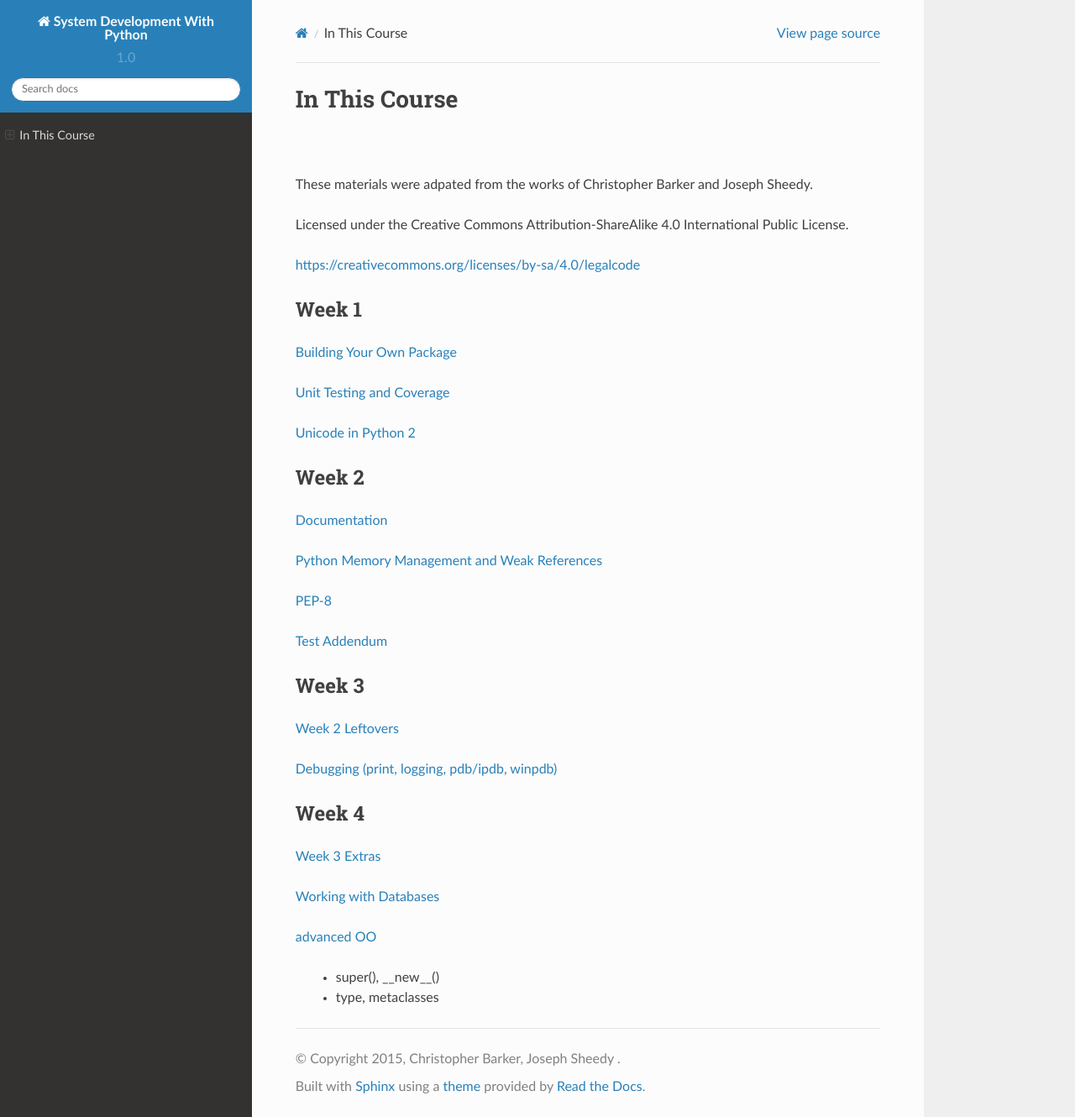
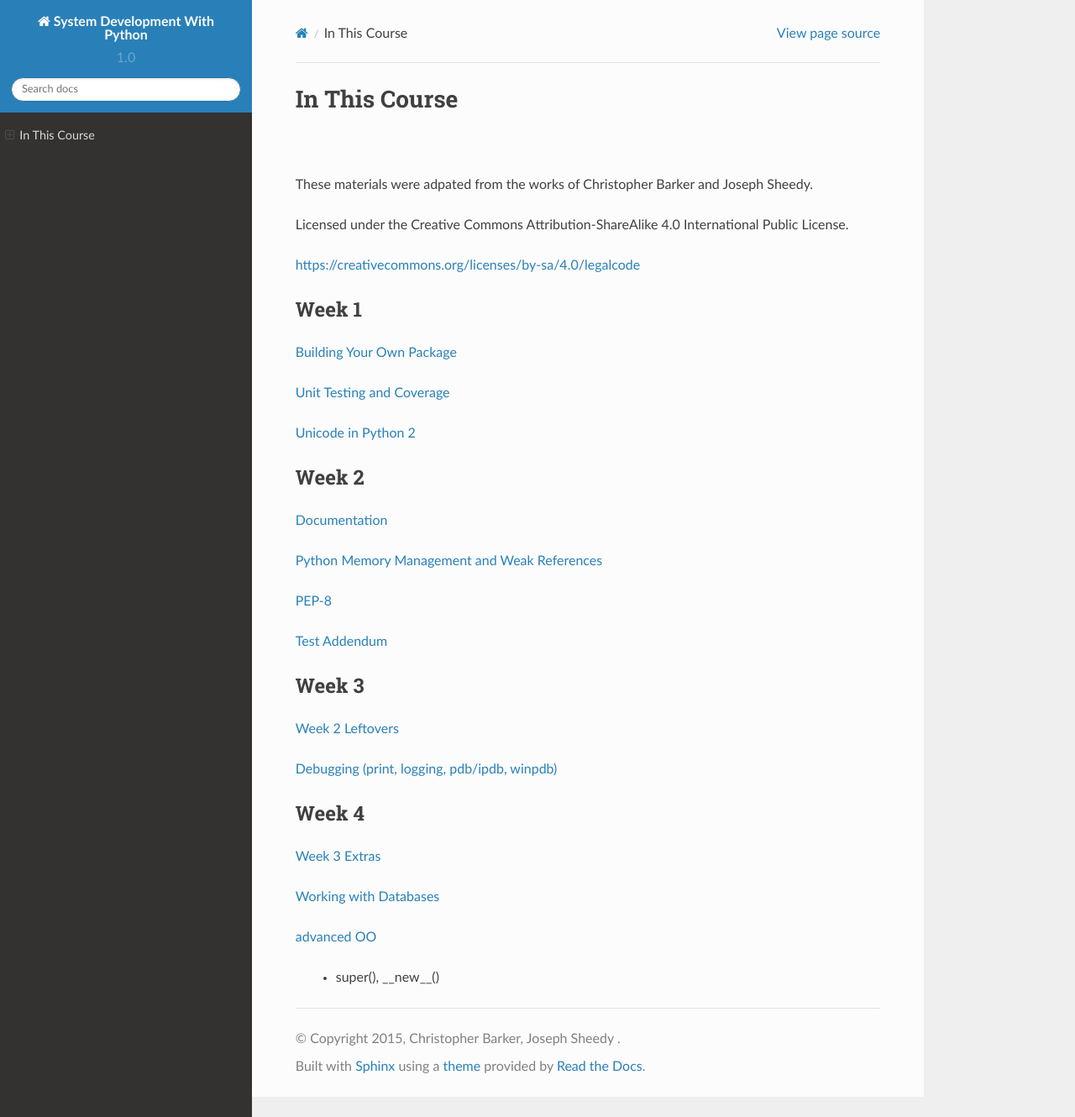
Before and after one commit to UWPCE-PythonCert/EMC-Python300-Spring2015, a Sphinx documentation site: the page built from slides_sources/source/index.rst, in a window 1280 px wide and 1330 px high. Shown: the whole window at 84% size. Built offline with Sphinx 7.4.7 and the Read the Docs theme 2.0.0, drawn with Linux system fonts in a browser that asks for light colours.

```diff
--- a/slides_sources/source/index.rst
+++ b/slides_sources/source/index.rst
@@ -60,5 +60,3 @@ Week 4
   `advanced OO <html_slides/03-advanced-oo.html>`_
 
     - super(), \__new__()
-
-    - type, metaclasses
```
Also changed, not shown: Syllabus.md (+2 -1 lines).
